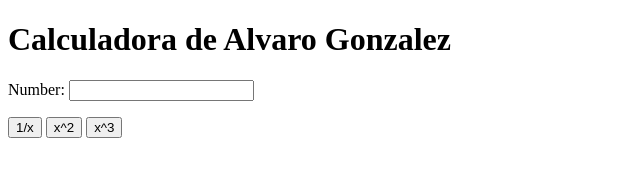
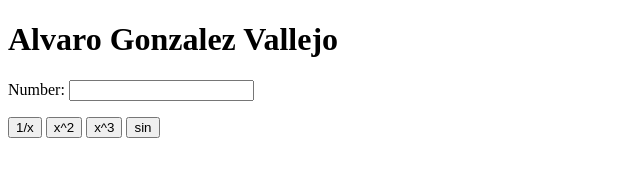
Before and after one commit to AlvaroGonzalez84/my_calculator_2, a plain HTML site: page index.html in a window 1280 px wide. Shown: the whole page, without its empty margins (0-640 px from the left). Drawn offline with Linux system fonts and the light colour scheme.

Commit message:
sin(x) button

```diff
--- a/index.html
+++ b/index.html
@@ -5,13 +5,14 @@
 		<meta charset="utf-8">
 	</head>
 	<body>
-		<h1>Calculadora de Alvaro Gonzalez</h1>
+		<h1>Alvaro Gonzalez Vallejo</h1>
 		Number:
 		<input type="text" id="n1">
 		<p>
 			<button onclick="inverse()"> 1/x </button>
 			<button onclick="square()"> x^2 </button>
 			<button onclick="cube()"> x^3 </button>
+			<button onclick="sine()"> sin </button>
 		</p>
 		<script type="text/javascript">
 			function cube() {
@@ -26,6 +27,10 @@
 				var num = document.getElementById("n1");
 				num.value = 1/num.value;
 			}
+			function sine() {
+				var num = document.getElementById("n1");
+				num.value = Math.sin(num.value);
+			}
 		</script>
 	</body>
 </html>
```
